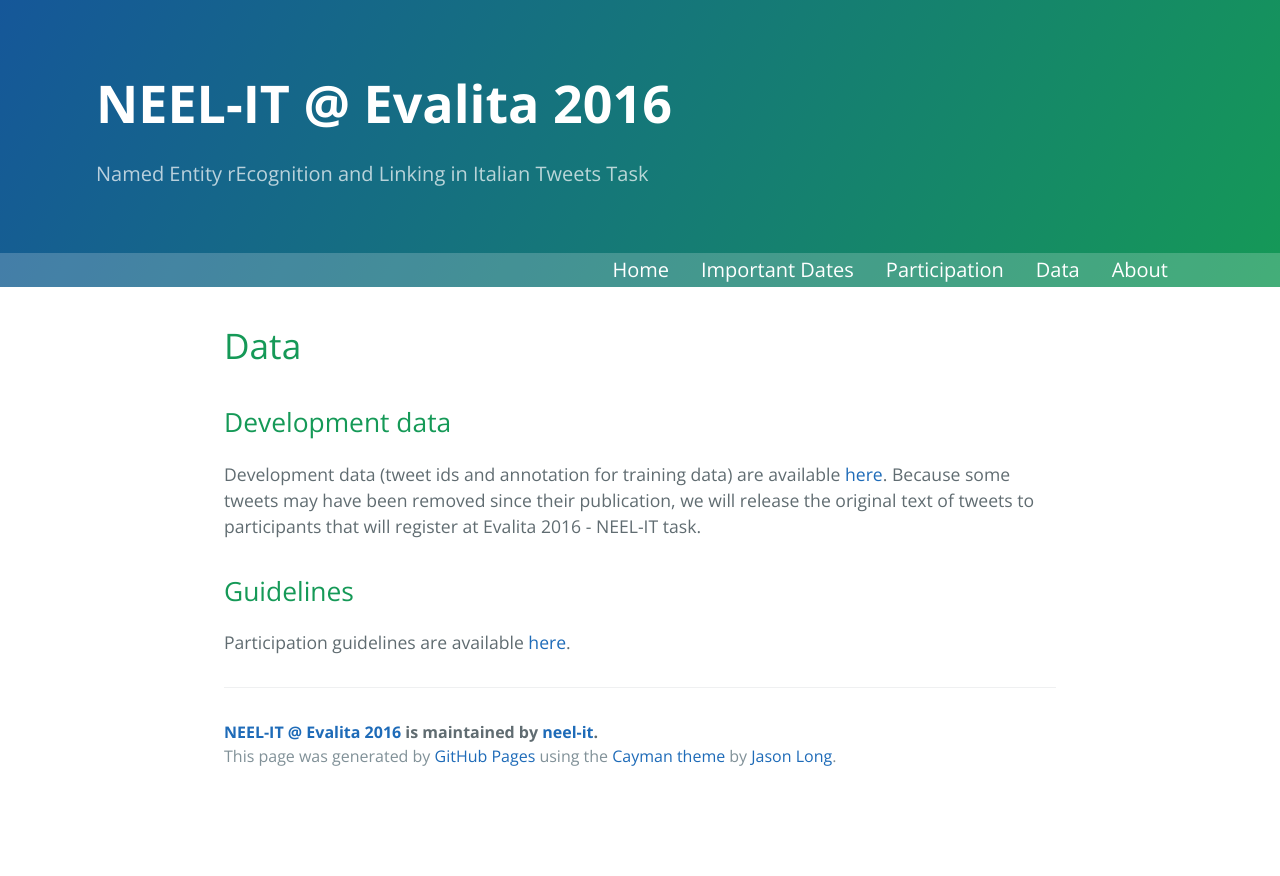
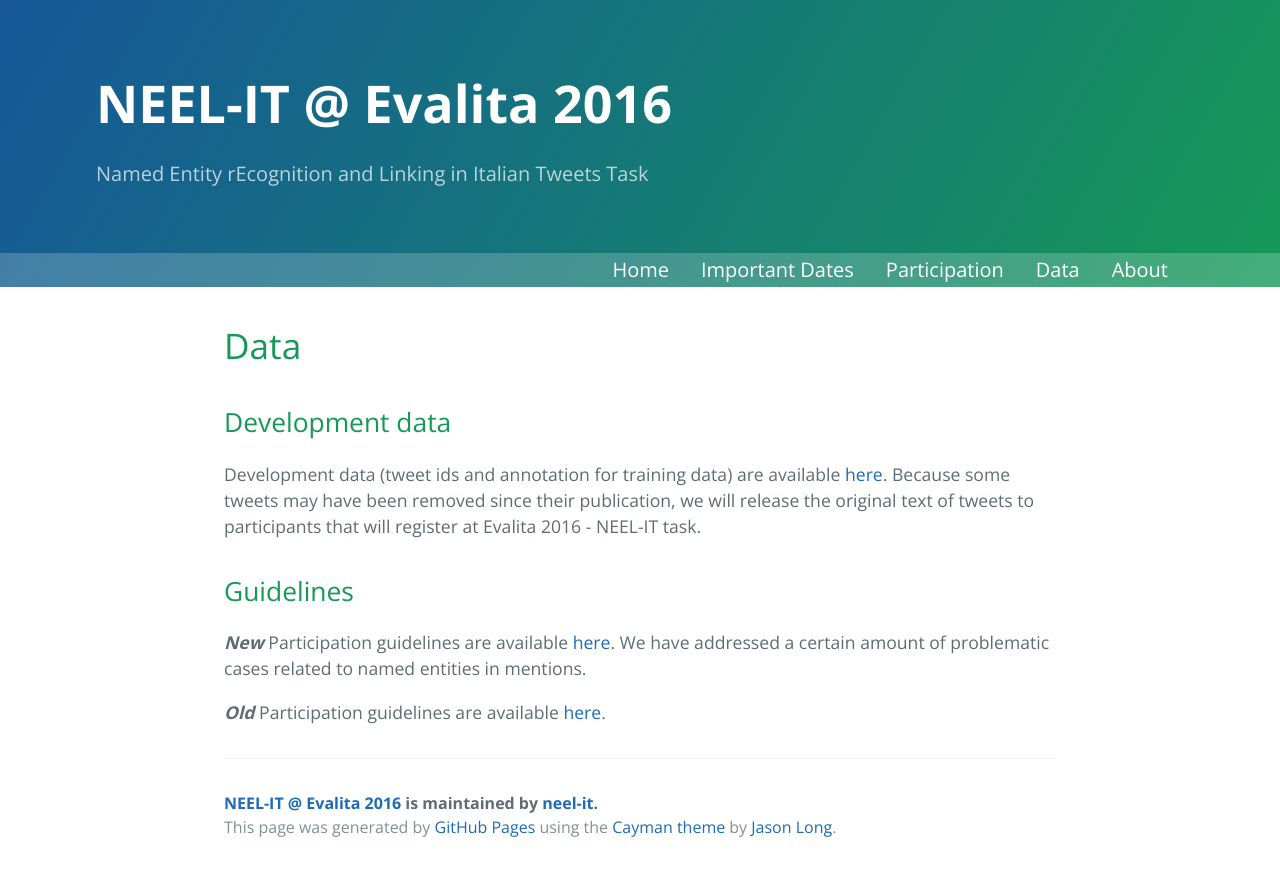
Before and after one commit to neel-it/neel-it.github.io, a Jekyll site: the page built from data.md, in a window 1280 px wide. Shown: the top 876 px of the page. Built offline with Jekyll 4.4.1, drawn with Linux system fonts in a browser that asks for light colours; Markdown is read by kramdown in place of the engine named in the settings.

Commit message:
Update data.md

```diff
--- a/data.md
+++ b/data.md
@@ -12,4 +12,7 @@ Because some tweets may have been removed since their publication, we will relea
 
 ## Guidelines
 
-Participation guidelines are available [here](https://docs.google.com/document/d/1UjDJRmmWI797mlMhg_4Fj96ybiRZfatekJzO8JQjR-8/edit?usp=sharing).
+***New*** Participation guidelines are available [here](https://drive.google.com/open?id=1saUb2NSxml67pcrz3m_bMcibe1nST2CTedeKOBklKaI).
+We have addressed a certain amount of problematic cases related to named entities in mentions.
+
+***Old*** Participation guidelines are available [here](https://docs.google.com/document/d/1UjDJRmmWI797mlMhg_4Fj96ybiRZfatekJzO8JQjR-8/edit?usp=sharing).
```
